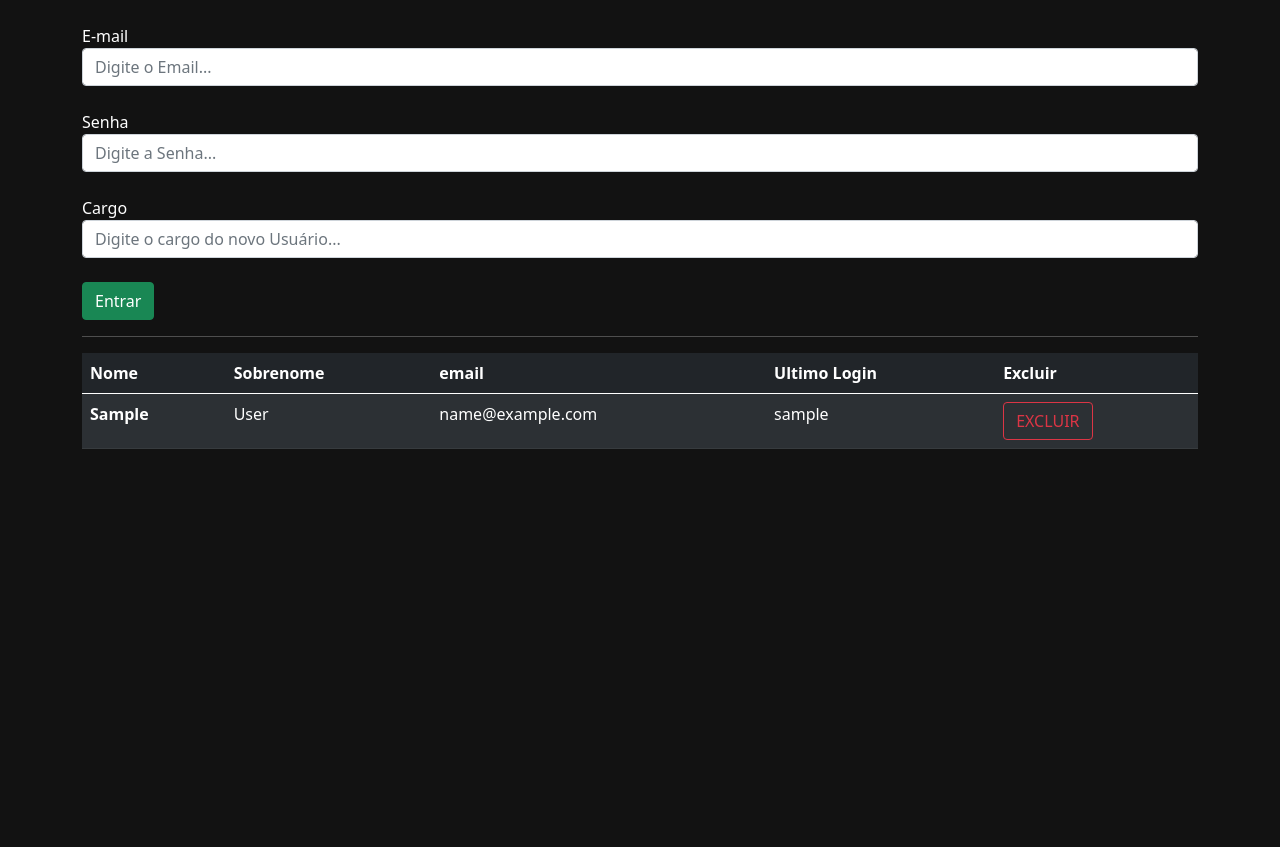
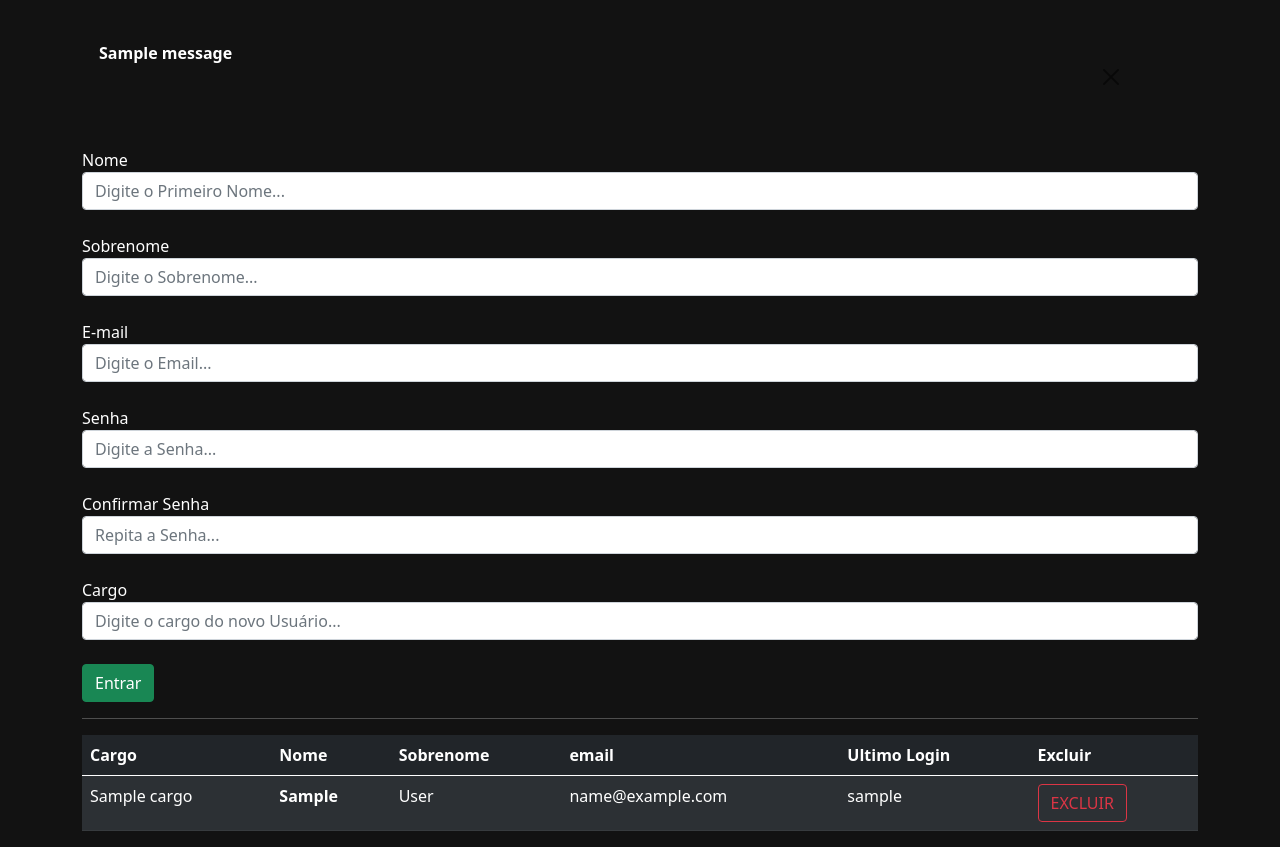
Before and after one commit to kennedyTI/Projetos, a Django app: template SistemaERP - Materiais de construção/BneBet/usuarios/templates/cadastrar_usuario.html in a window 1280 px wide. Shown: the part 56-903 px from the top of the page. Before the commit the page ends 505 px from the top, so only its background shows below. Run offline with Django 4.2, Linux system fonts and the light colour scheme; the template is opened without the code that fills it: most values are stand-ins (such as "Sample title", 1, 10 or a date in 2020); one stand-in notice (Sample message) is shown.

Commit message:
avançando

```diff
--- a/SistemaERP - Materiais de construção/BneBet/account/views.py
+++ b/SistemaERP - Materiais de construção/BneBet/account/views.py
@@ -2,7 +2,6 @@ from django.http import HttpResponse
 from django.shortcuts import render, redirect
 from django.urls import reverse
 from django.contrib import auth
-from django.shortcuts import render
 
 
 # Funções da tela de Login.
--- a/SistemaERP - Materiais de construção/BneBet/usuarios/templates/cadastrar_usuario.html
+++ b/SistemaERP - Materiais de construção/BneBet/usuarios/templates/cadastrar_usuario.html
@@ -3,7 +3,25 @@
 {% block 'body' %}
 
     <div class="container">
+        {% if messages %}
+            <br>
+            {% for message in messages %}
+                <div class="alert {{message.tags}}" role="alert">
+                  <strong>{{message}}</strong>
+                  <button style="margin-left: 1000px" type="button" class="btn-close" data-bs-dismiss="alert" aria-label="Close"></button>
+                </div>
+            {% endfor %}
+        {% endif %}
+
         <form action="{% url 'cadastrar_usuario' %}" method="POST">{% csrf_token %}
+            <br>
+            <label>Nome</label>
+            <input type="text" class="form-control" name="nome"  id="nome" placeholder= "Digite o Primeiro Nome..."
+            <br>
+            <br>
+            <label>Sobrenome</label>
+            <input type="text" class="form-control" name="sobrenome"  id="sobrenome" placeholder= "Digite o Sobrenome..."
+            <br>
             <br>
             <label>E-mail</label>
             <input type="email" class="form-control" name="email"  id="email" placeholder= "Digite o Email..."
@@ -13,8 +31,12 @@
             <input type="password" class="form-control" name="senha"  id="senha" placeholder= "Digite a Senha..."
             <br>
             <br>
+            <label>Confirmar Senha</label>
+            <input type="password" class="form-control" name="confirmarSenha"  id="confirmarSenha" placeholder= "Repita a Senha..."
+            <br>
+            <br>
             <label>Cargo</label>
-            <input type="cargo" class="form-control" name="cargo"  id="cargo" placeholder= "Digite o cargo do novo Usuário..."
+            <input type="text" class="form-control" name="cargo"  id="cargo" placeholder= "Digite o cargo do novo Usuário..."
             <br>
             <br>
             <input type="submit" class="btn btn-success" value="Entrar" >
@@ -22,9 +44,11 @@
 
         <! --adicionar um separador.-->
         <hr class="bg_hr">
+
         <table class="table table-striped table-dark">
             <thead>
                 <tr>
+                    <th scope="col">Cargo</th>
                     <th scope="col">Nome</th>
                     <th scope="col">Sobrenome</th>
                     <th scope="col">email</th>
@@ -33,13 +57,22 @@
                 </tr>
             </thead>
             <tbody>
-                {% for vendedor in vendedores%}
+                {% for usuario in usuarios%}
                     <tr>
-                        <th>{{vendedor.first_name}}</th>
-                        <td>{{vendedor.last_name}}</td>
-                        <td>{{vendedor.email}}</td>
-                        <td>{{vendedor.last_login}}</td>
-                        <td><a class="btn btn-outline-danger">EXCLUIR</td>
+                        <td>{{usuario.cargo}}</td>
+                        <th>{{usuario.first_name}}</th>
+                        <td>{{usuario.last_name}}</td>
+                        <td>{{usuario.email}}</td>
+                        <td>{% if not usuario.last_login %}
+                                Primeiro Acesso!
+
+                            {% else %}
+                                {{usuario.last_login}}
+
+                            {% endif %}
+
+                        </td>
+                        <td><a href="{% url 'excluir_usuario' usuario.id %}" class="btn btn-outline-danger">EXCLUIR</a></td>
                     </tr>
                 {% endfor %}
             </tbody>
```
Also changed, not shown: SistemaERP - Materiais de construção/BneBet/kennedy_construct/settings.py (+10 -0 lines), SistemaERP - Materiais de construção/BneBet/usuarios/views.py (+42 -17 lines).
